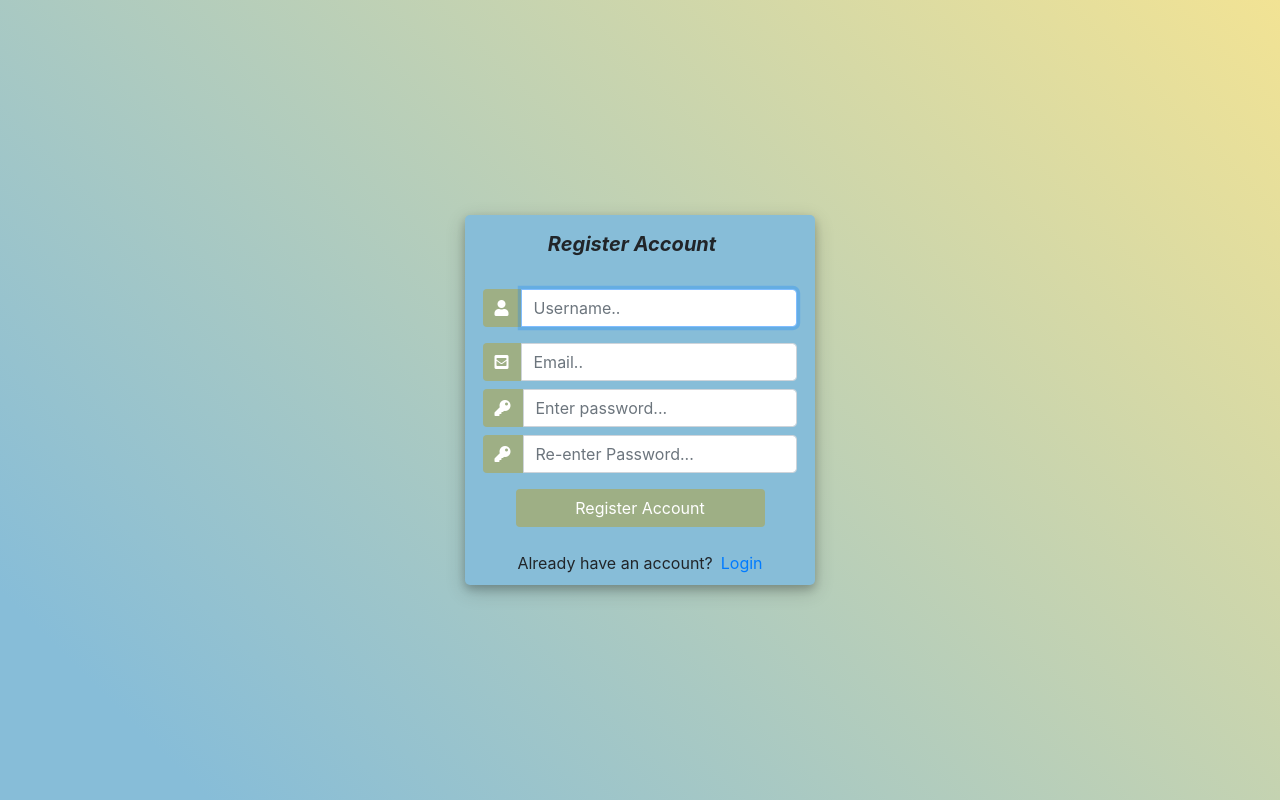
After one commit to akayyum/rise-up.exe, a Django app: page /reg/ in a window 1280 px wide. The commit adds this page. Run offline with Django 3.2, Linux system fonts and the light colour scheme; some libraries are stand-ins or nearby versions.

Commit message:
File Upload Current

```diff
--- /dev/null
+++ b/riseupapp/mentor/forms.py
@@ -0,0 +1,9 @@
+from django.contrib.auth.forms import UserCreationForm
+from django.contrib.auth.models import User
+from django import forms
+
+
+class CreateUserForm(UserCreationForm):
+	class Meta:
+		model = User
+		fields = ['username', 'email', 'password1', 'password2']
--- a/riseupapp/mentor/templates/mentor/blog.html
+++ b/riseupapp/mentor/templates/mentor/blog.html
@@ -186,7 +186,7 @@ function showSlides(n) {
         <h5 class="card-header">Challenges for Cyber in 2021</h5>
     <div class="card-body">
         <p class="card-text"> As technology advances, so does the sophistication of cyber-criminal attacks. We need to be aware and prepared for the unexpected</p>
-        <a href="https://www.prospects.ac.uk/job-profiles/cyber-security-analyst"
+        <a href="https://www.securitymagazine.com/gdpr-policy?url=https%3A%2F%2Fwww.securitymagazine.com%2Farticles%2F94263-future-security-career-challenges-in-2021-and-beyond"
            class="btn btn-danger">Challenges of Cyber</a>
     </div>
 </div>
@@ -205,7 +205,7 @@ function showSlides(n) {
         <h5 class="card-header">Staying Productive in Your Role</h5>
     <div class="card-body">
         <p class="card-text"> Sometimes within security, heavy work may lead to an un-balanced work/life cycle which ultimately affects productivity. See how to prevent this below!</p>
-        <a href="https://www.prospects.ac.uk/job-profiles/cyber-security-analyst"
+        <a href="https://www.lifehack.org/articles/work/stay-ultra-productive-at-work.html"
            class="btn btn-danger">Producitivity Tips</a>
     </div>
 </div>
--- /dev/null
+++ b/riseupapp/mentor/templates/mentor/reg.html
@@ -0,0 +1,139 @@
+<!DOCTYPE html>
+<html>
+
+<head>
+	<title>Login</title>
+	<link rel="stylesheet" href="https://stackpath.bootstrapcdn.com/bootstrap/4.1.3/css/bootstrap.min.css" integrity="sha384-MCw98/SFnGE8fJT3GXwEOngsV7Zt27NXFoaoApmYm81iuXoPkFOJwJ8ERdknLPMO" crossorigin="anonymous">
+	<script src="https://ajax.googleapis.com/ajax/libs/jquery/3.3.1/jquery.min.js"></script>
+	<link rel="stylesheet" href="https://use.fontawesome.com/releases/v5.6.1/css/all.css" integrity="sha384-gfdkjb5BdAXd+lj+gudLWI+BXq4IuLW5IT+brZEZsLFm++aCMlF1V92rMkPaX4PP" crossorigin="anonymous">
+
+	<style>
+		body,
+		html {
+			margin: 0;
+			padding: 0;
+			height: 100%;
+			background: linear-gradient(45deg, #87bdd8 0%, #87bdd8 10%, #f2e394 100%) !important;
+		}
+		.user_card {
+			width: 350px;
+			margin-top: auto;
+			margin-bottom: auto;
+			background: #87bdd8;
+			position: relative;
+			display: flex;
+			justify-content: center;
+			flex-direction: column;
+			padding: 10px;
+			box-shadow: 0 4px 8px 0 rgba(0, 0, 0, 0.2), 0 6px 20px 0 rgba(0, 0, 0, 0.19);
+			-webkit-box-shadow: 0 4px 8px 0 rgba(0, 0, 0, 0.2), 0 6px 20px 0 rgba(0, 0, 0, 0.19);
+			-moz-box-shadow: 0 4px 8px 0 rgba(0, 0, 0, 0.2), 0 6px 20px 0 rgba(0, 0, 0, 0.19);
+			border-radius: 5px;
+
+		}
+
+		.form_container {
+			margin-top: 20px;
+		}
+
+		#form-title{
+			color: #fff;
+		}
+		.login_btn {
+			width: 100%;
+			background: #9EAF85 !important;
+			color: white !important;
+		}
+		.login_btn:focus {
+			box-shadow: none !important;
+			outline: 0px !important;
+		}
+		.login_container {
+			padding: 0 2rem;
+		}
+		.input-group-text {
+			background: #9EAF85 !important;
+			color: white !important;
+			border: 0 !important;
+			border-radius: 0.25rem 0 0 0.25rem !important;
+		}
+		.input_user,
+		.input_pass:focus {
+			box-shadow: none !important;
+			outline: 0px !important;
+		}
+
+	</style>
+
+</head>
+<body>
+	<div class="container h-100">
+		<div class="d-flex justify-content-center h-100">
+			<div class="user_card">
+				<div class="d-flex justify-content-center">
+					<h3><a class="navbar-brand"><b><i>Register Account</i></b></a></h3>
+				</div>
+				<div class="d-flex justify-content-center form_container">
+
+					<form method="POST" action="">
+						{% csrf_token %}
+						<div class="input-group mb-3">
+							<div class="input-group-append">
+								<span class="input-group-text"><i class="fas fa-user"></i></span>
+							</div>
+							{{form.username}}
+						</div>
+						<div class="input-group mb-2">
+							<div class="input-group-append">
+								<span class="input-group-text"><i class="fas fa-envelope-square"></i></span>
+							</div>
+							{{form.email}}
+						</div>
+						<div class="input-group mb-2">
+							<div class="input-group-append">
+								<span class="input-group-text"><i class="fas fa-key"></i></span>
+							</div>
+							{{form.password1}}
+						</div>
+						<div class="input-group mb-2">
+							<div class="input-group-append">
+								<span class="input-group-text"><i class="fas fa-key"></i></span>
+							</div>
+							{{form.password2}}
+						</div>
+
+				   		<div class="d-flex justify-content-center mt-3 login_container">
+				 			<input class="btn login_btn" type="submit" value="Register Account">
+				   		</div>
+					</form>
+				</div>
+
+				{{form.errors}}
+
+				<div class="mt-4">
+					<div class="d-flex justify-content-center links">
+						Already have an account? <a href="{% url 'login' %}" class="ml-2">Login</a>
+					</div>
+				</div>
+			</div>
+		</div>
+	</div>
+	<script>
+						/* Because i didnt set placeholder values in forms.py they will be set here using vanilla Javascript
+		//We start indexing at one because CSRF_token is considered and input field
+		 */
+
+		//Query All input fields
+		var form_fields = document.getElementsByTagName('input')
+		form_fields[1].placeholder='Username..';
+		form_fields[2].placeholder='Email..';
+		form_fields[3].placeholder='Enter password...';
+		form_fields[4].placeholder='Re-enter Password...';
+
+
+		for (var field in form_fields){
+			form_fields[field].className += ' form-control'
+		}
+	</script>
+</body>
+</html>
--- a/riseupapp/mentor/urls.py
+++ b/riseupapp/mentor/urls.py
@@ -8,4 +8,7 @@ urlpatterns = [
     path('guidance/', views.guidance, name='guidance'),
     path('blog/', views.blog, name='blog'),
     path('register/', views.register, name='register'),
+    path('reg/', views.registerPage, name="reg"),
+    path('login/', views.loginPage, name="login"),
+    path('logout/', views.logoutUser, name="logout"),
 ]
--- a/riseupapp/mentor/views.py
+++ b/riseupapp/mentor/views.py
@@ -1,21 +1,81 @@
-from django.shortcuts import render
+from django.shortcuts import render, redirect
 from .models import *
+from django.contrib.auth.forms import UserCreationForm
+from .forms import CreateUserForm
+
+from django.contrib.auth import authenticate, login, logout
+
+from django.contrib import messages
+
+from django.contrib.auth.decorators import login_required
 
 # Create your views here.
 
+@login_required(login_url='login')
 def mentor(request):
 	mentors = Mentor.objects.all()
 	context = {'mentors':mentors}
 	return render(request, 'mentor/mentor.html', context)
 
+@login_required(login_url='login')
 def blog(request):
 	context = {}
 	return render(request, 'mentor/blog.html', context)
 
+@login_required(login_url='login')
 def guidance(request):
 	context = {}
 	return render(request, 'mentor/guidance.html', context)
 
+@login_required(login_url='login')
 def register(request):
 	context = {}
 	return render(request, 'mentor/register.html', context)
+
+
+
+def registerPage(request):
+	if request.user.is_authenticated:
+		return redirect('mentor')
+	else:
+		form = CreateUserForm()
+		if request.method == 'POST':
+			form = CreateUserForm(request.POST)
+			if form.is_valid():
+				form.save()
+				user = form.cleaned_data.get('username')
+				messages.success(request, 'Account created for ' + user)
+
+				return redirect('login')
+
+		context = {'form':form}
+		return render(request, 'mentor/reg.html', context)
+
+
+
+def loginPage(request):
+		if request.user.is_authenticated:
+			return redirect('mentor')
+		else:
+			if request.method == 'POST':
+				username = request.POST.get('username')
+				password = request.POST.get('password')
+
+				user = authenticate(request, username=username, password=password)
+
+				if user is not None:
+					login(request, user)
+					return redirect('mentor')
+
+				else:
+					messages.info(request, 'username OR password is incorrect')
+
+
+			context = {}
+			return render(request, 'mentor/login.html', context)
+
+
+
+def logoutUser(request):
+	logout(request)
+	return redirect('login')
```
Also changed, not shown: riseupapp/mentor/templates/mentor/login.html (added, +124 -0 lines), riseupapp/mentor/templates/mentor/main.html (+22 -4 lines), riseupapp/db.sqlite3.
